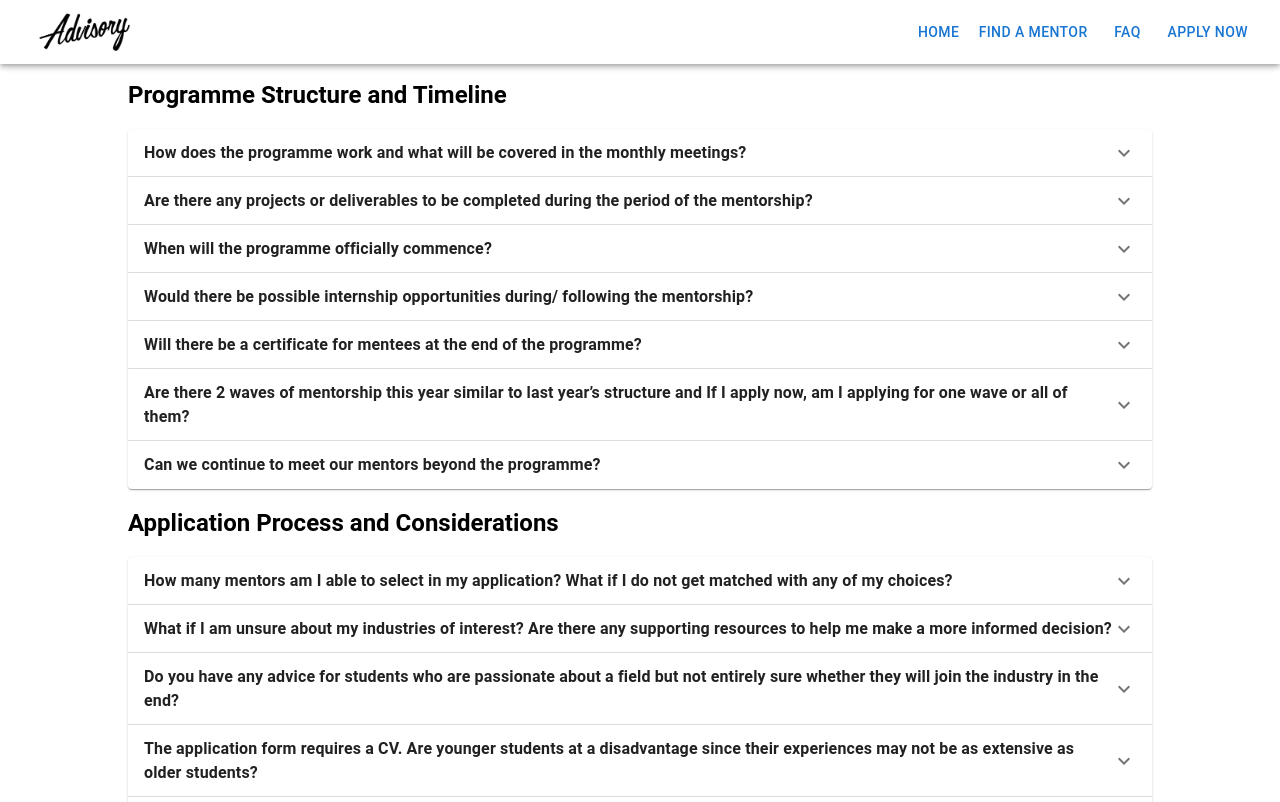
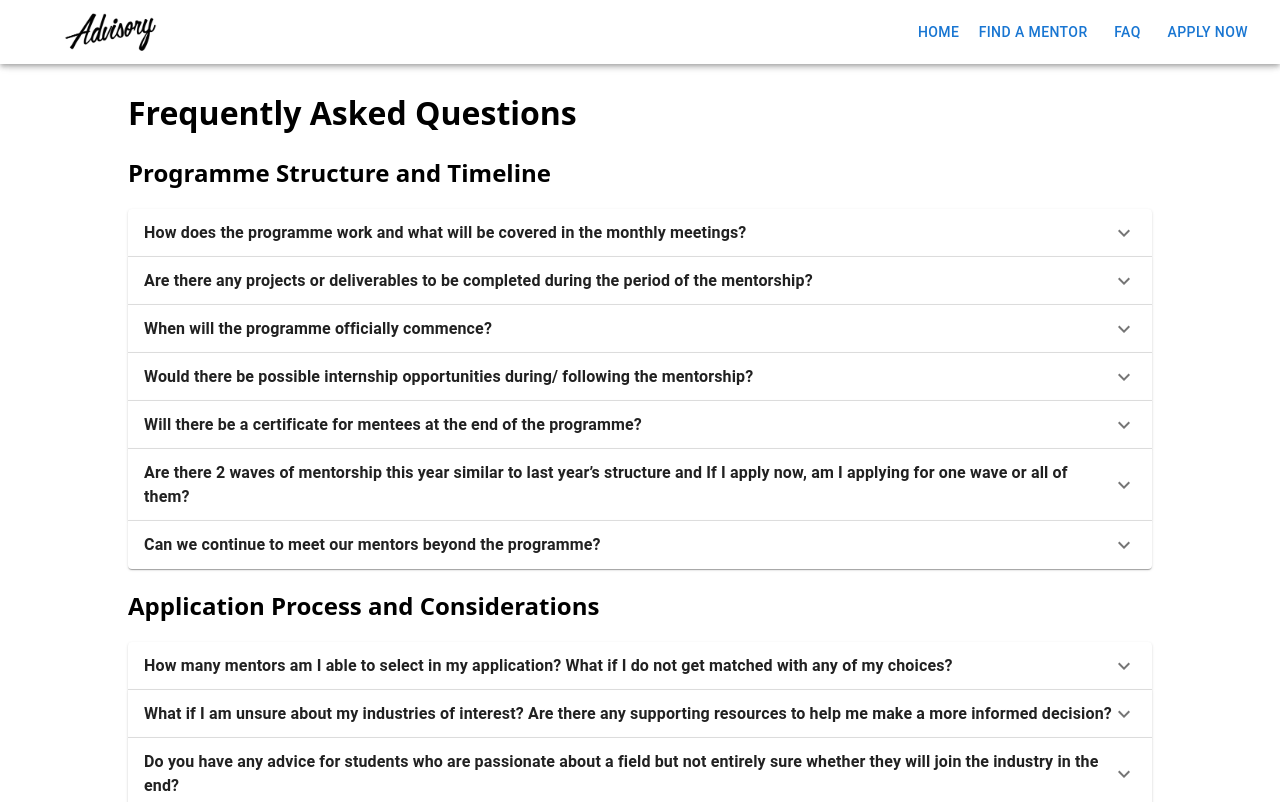
Before and after one commit to AdvisorySG/mentorship-page, a Next.js app: page /faq in a window 1280 px wide. Shown: the top 802 px of the page. Built offline with nearby package versions, Linux system fonts and the light colour scheme.

Commit message:
finish style banners

```diff
--- a/components/Drawer.tsx
+++ b/components/Drawer.tsx
@@ -89,7 +89,7 @@ const ResponsiveDrawer = (props: Props) => {
   };
 
   return (
-    <Box sx={{ display: "flex" }}>
+    <Box sx={{ display: "flex", paddingBottom: "70px" }}>
       <AppBar style={{ background: "white" }} className="toolbar-component">
         <Toolbar style={{ display: "flex", justifyContent: "space-between" }}>
           <Box style={{ display: "flex", justifyContent: "flex-start" }}>
--- a/styles/App.css
+++ b/styles/App.css
@@ -1,6 +1,9 @@
 body {
   margin: 0;
-  font-family: "Roboto", "Helvetica", "Arial", sans-serif;
+  /* font-family: "Roboto", "Helvetica", "Arial", sans-serif; */
+  font-family: ui-sans-serif, system-ui, -apple-system, BlinkMacSystemFont,
+    Segoe UI, Roboto, Helvetica Neue, Arial, Noto Sans, sans-serif,
+    Apple Color Emoji, Segoe UI Emoji, Segoe UI Symbol, Noto Color Emoji;
   -webkit-font-smoothing: antialiased;
   -moz-osx-font-smoothing: grayscale;
 }
@@ -23,6 +26,7 @@ body {
   text-align-last: left;
   padding-left: 16px;
   padding-right: 16px;
+  padding-bottom: 16px;
 }
 
 .results {
--- a/styles/Header.css
+++ b/styles/Header.css
@@ -27,7 +27,7 @@
   .header-mentorship-intro {
     width: 80%;
     margin: 0 auto;
-    text-align: justify;
+    text-align: left;
     font-size: 14px;
   }
 }
@@ -36,7 +36,7 @@
   .nav-logo {
     height: 60%;
     position: absolute;
-    left: 3%;
+    left: 5%;
     top: 0;
     bottom: 0;
     margin: auto;
@@ -61,19 +61,18 @@
   border-bottom-style: solid;
   border-width: 1px;
   border-color: #cccccc;
-
   text-align: center;
-  max-width: 90ch;
+  max-width: 110ch;
   margin: 0 auto;
 }
 
 .header-mentorship-logo {
-  width: 60%;
+  width: 55%;
   position: relative;
 }
 
 .header-mentorship-partners {
-  width: 80%;
+  width: 75%;
   position: relative;
 }
 
@@ -86,7 +85,7 @@
 }
 
 .header-mentorship-intro {
-  width: 80%;
+  width: 90%;
   margin: 0 auto;
   text-align: justify;
 }
```
Also changed, not shown: pages/index.tsx (+26 -25 lines), 1 other file (tests, documents, lock files or other folders).
